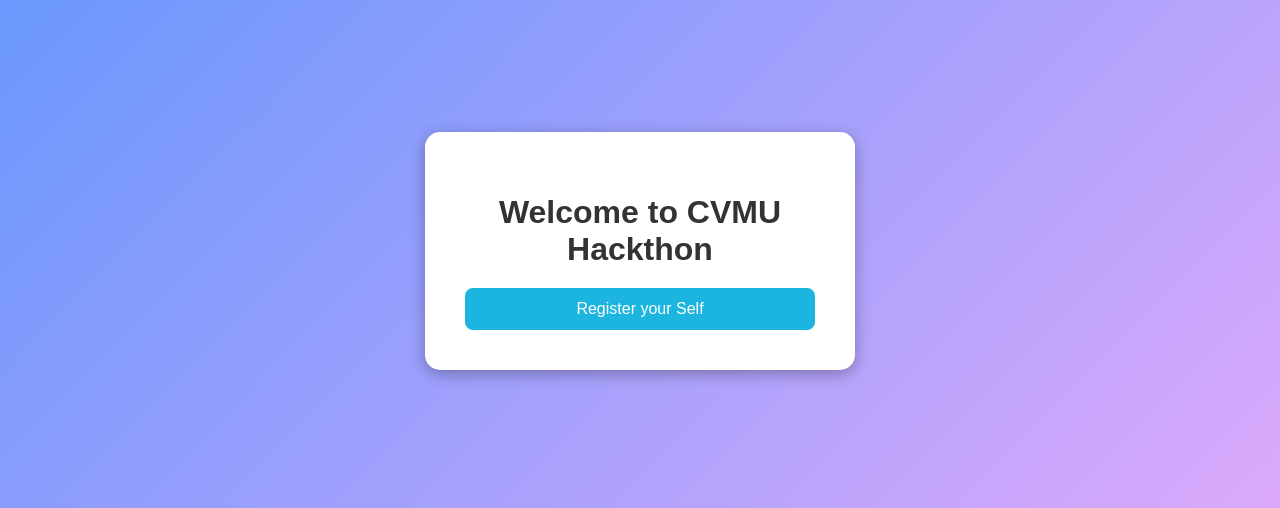
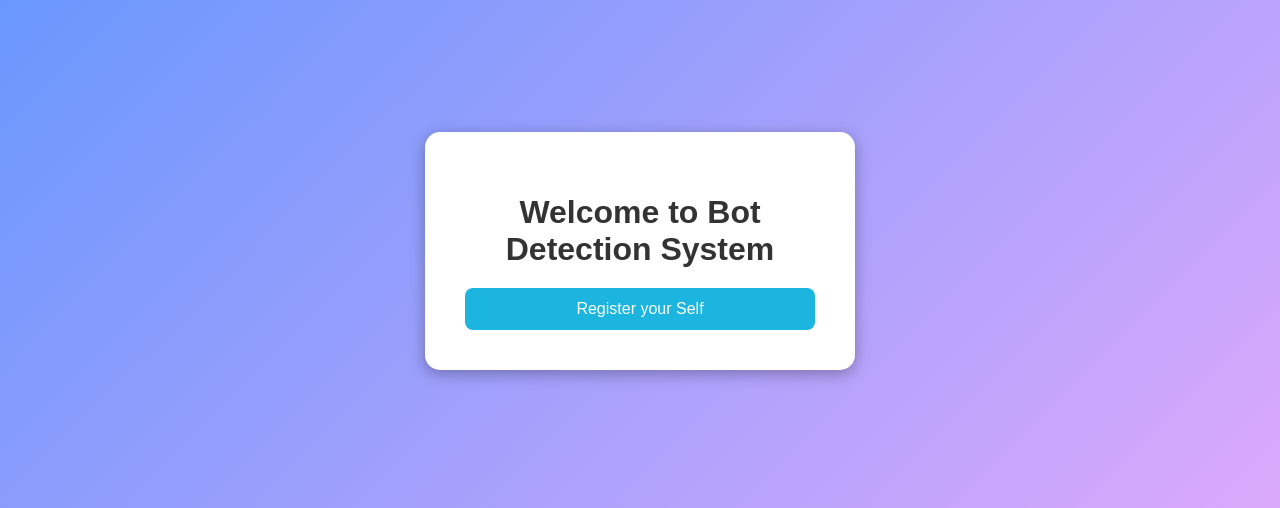
Before and after one commit to Shahir-04/Bot-Detection-System, a Python web app: template templates/home.html in a window 1280 px wide. Shown: the part 149-657 px from the top of the page. Run offline with Jinja, Linux system fonts and the light colour scheme; the template is opened without the code that fills it, so the values that code supplies are empty.

Commit message:
Update home.html

```diff
--- a/templates/home.html
+++ b/templates/home.html
@@ -1,22 +1,3 @@
-<!-- <!DOCTYPE html>
-<html lang="en">
-<head>
-    <meta charset="UTF-8">
-    <meta name="viewport" content="width=device-width, initial-scale=1.0">
-    <title>Document</title>
-    <link rel="stylesheet" href="{{ url_for('static', filename='style.css') }}">
-</head>
-<body>
-    <div class="container">
-        <p>Welcome to CVMU Hackthon</p>
-        <form action="/enter" method="get">
-            <button type="submit" id="button">Enter</button>
-
-        </form>
-    </div>
-
-</body>
-</html> -->
 <!DOCTYPE html>
 <html lang="en">
 <head>
@@ -28,7 +9,7 @@
 <body>
     <div class="container">
         <h1>
-            Welcome to CVMU Hackthon
+            Welcome to Bot Detection System
         </h1>
         <form id="registerForm" action="/enter" method="get">
           <button type="submit" id="button">Register your Self</button>
```
